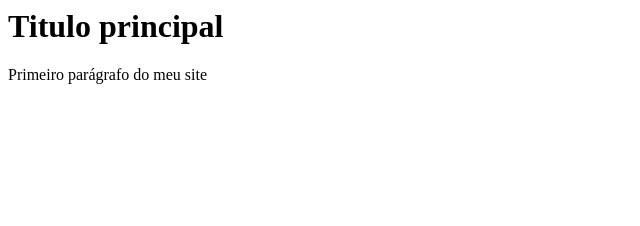
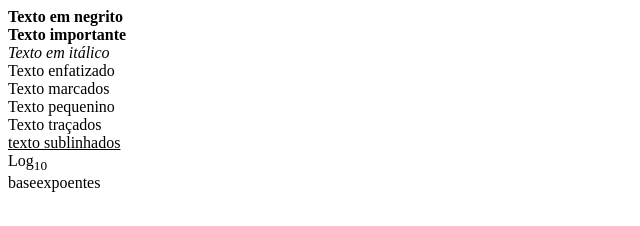
Before and after one commit to chimanskiandre/1d, a plain HTML site: page index.html in a window 1280 px wide. Shown: the whole page, without its empty margins (0-640 px from the left). Drawn offline with Linux system fonts and the light colour scheme.

Commit message:
elementos básicos

```diff
--- a/index.html
+++ b/index.html
@@ -1,9 +1,23 @@
 <html>
 
-<h1>Titulo principal</h1>
-
-
-<p>Primeiro parágrafo do meu site</p>
-
+<b>Texto em negrito</b>
+<br>
+<strong>Texto importante</strong>
+<br>
+<i>Texto em itálico</i>
+<br>
+</em>Texto enfatizado</em>
+<br>
+</mark>Texto marcados</mark>
+</br>
+</small>Texto pequenino</small>
+<br>
+</del>Texto traçados</del>
+<br>
+<u>texto sublinhados</u>
+<br>
+Log<sub>10</sub>
+<br>
+base</sup>expoentes</sup>
 
 </html>
```
